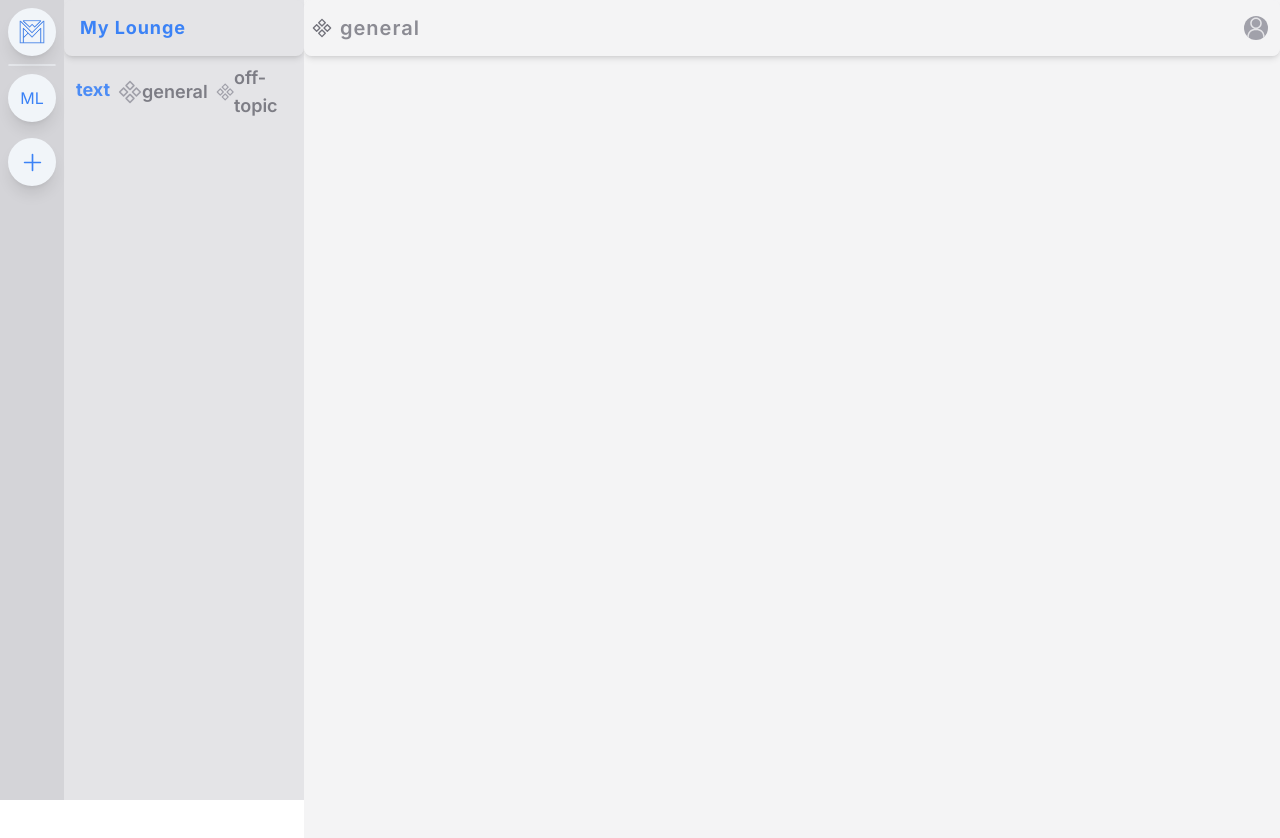
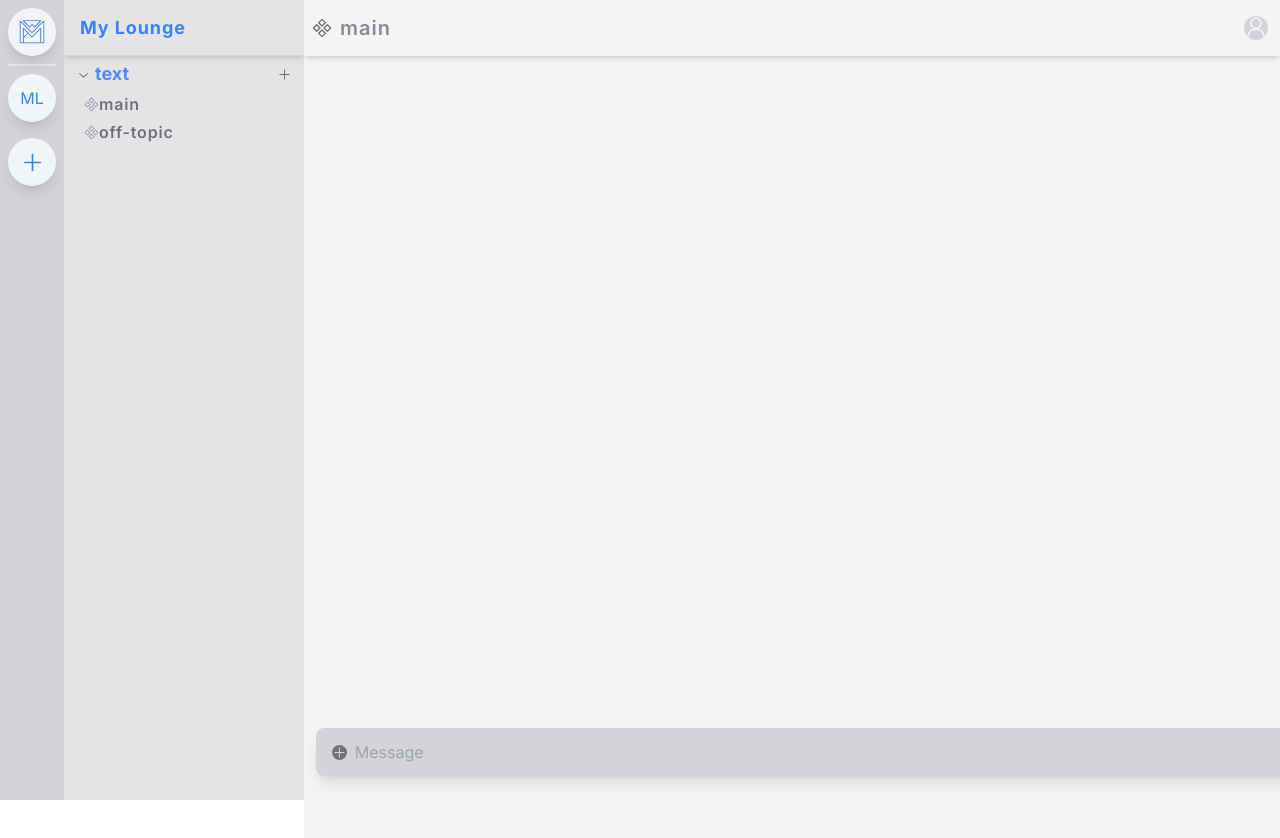
Before and after one commit to SiriM125/CS157C-team10, a Next.js app in the folder mawls/: page /Lounge in a window 1280 px wide. Shown: the top 838 px of the page. Built offline with nearby package versions, Linux system fonts and the light colour scheme.

Commit message:
General Layout of Lounge

```diff
--- a/mawls/app/Lounge/components/ChannelContent.tsx
+++ b/mawls/app/Lounge/components/ChannelContent.tsx
@@ -1,12 +1,25 @@
 import NavbarContent from "./NavbarContent";
+import { PlusIcon } from "@radix-ui/react-icons";
 
+function MessageBar() {
+  return (
+    <div className="flex flex-row items-center justify-between fixed w-full bottom-6 rounded-lg shadow-lg bg-zinc-300 px-4 h-12">
+      <PlusIcon scale={18} className="bg-zinc-500 text-zinc-300 rounded-3xl"/>
+      <input
+        type="text"
+        placeholder="Message"
+        className="w-full bg-transparent outline-none ml-0 mr-auto px-2 text-zinc-700 cursor-text"
+      />
+    </div>
+  );
+}
 
-export default function ChannelContent (){
+export default function ChannelContent() {
   return (
     <div className=" flex-grow bg-zinc-100 m-0 ml-76 h-full overflow-hidden">
       <NavbarContent />
-            <div className="flex flex-col items-center h-screen w-full mt-0 ml-0 mx-auto px-0 pb-12">
-
+      <div className="flex flex-grow items-center h-screen w-full mt-0 ml-0 mx-auto px-3 pb-12">
+        <MessageBar />
       </div>
     </div>
   );
--- a/mawls/app/Lounge/components/Channels.tsx
+++ b/mawls/app/Lounge/components/Channels.tsx
@@ -4,6 +4,7 @@ import {
   ChevronDownIcon,
   PlusIcon,
   Component1Icon,
+  ChevronRightIcon,
 } from "@radix-ui/react-icons";
 import { ScrollArea } from "@/components/ui/scroll-area";
 import React, { useState } from "react";
@@ -17,13 +18,17 @@ interface ChannelTabProps {
   channel: string;
 }
 
+interface ChevronProps {
+  expanded: boolean;
+}
+
 const ChannelTab = ({ channel }: ChannelTabProps) => {
   return (
-    <div className="flex flex-row items-center justify-evenly mt-1 mr-auto ml-2 transition duration-300 ease-in-out cursor-pointer">
-      <Component1Icon height={24} width={24} className="text-zinc-400" />
-      <h5 className="text-zinc-500 text-opacity-90 text-lg font-semibold cursor-default">
+    <div className="flex flex-row items-center justify-evenly mt-1 mr-auto ml-2 transition duration-300 ease-in-out">
+      <Component1Icon scale={24} className="text-zinc-400" />
+      <div className="text-zinc-500 font-semibold tracking-wider mr-auto transition duration-300 ease-in-out cursor-pointer hover:text-blue-400 unselectable">
         {channel}
-      </h5>
+      </div>
     </div>
   );
 };
@@ -36,15 +41,17 @@ const ChannelGroup = ({ channelGroup, channels }: ChannelGroupProps) => {
         onClick={() => setExpanded(!expanded)}
         className="flex flex-row items-center justify-evenly mx-0 text-zinc-500 cursor-pointer"
       >
+        <ChevronIcon expanded={expanded}/>
         <h5
           className={
-            expanded ? "text-blue-500 text-opacity-90 text-lg font-bold" : "text-zinc"
+            expanded ? "text-blue-500 text-opacity-90 text-lg font-bold unselectable" : "text-zinc-500 text-opacity-90 text-lg font-semibold unselectable cursor-default"
           }
         >
           {channelGroup}
         </h5>
+        <PlusIcon scale={12} className="text-zinc-500 my-auto ml-auto"/>
+        </div>
         {expanded && channels && channels.map((channel) => <ChannelTab channel={channel} />)}
-      </div>
     </div>
   );
 };
@@ -52,19 +59,26 @@ const ChannelGroup = ({ channelGroup, channels }: ChannelGroupProps) => {
 export default function Channels() {
   return (
     <div className="w-60 h-screen m-0 ml-16 bg-zinc-200 overflow-hidden">
-      <div className="flex items-center justify-center h-14 m-0 p-0 shadow-md rounded-lg bg-zinc-200">
-        <div className="text-lg tracking-wider font-bold text-blue-500 mr-auto ml-4 my-auto align-middle">
+      <div className="flex items-center justify-center h-14 m-0 p-0 shadow-md bg-zinc-200 border-b border-zinc-300">
+        <div className="text-lg tracking-wider font-bold text-blue-500 mr-auto ml-4 my-auto align-middle unselectable">
           My Lounge
         </div>
       </div>
-      <ScrollArea>
         <div className="flex flex-col items-center justify-start p-1 m-0">
           <ChannelGroup
             channelGroup="text"
-            channels={["general", "off-topic"]}
+            channels={["main", "off-topic"]}
           />
         </div>
-      </ScrollArea>
     </div>
   );
 }
+
+const ChevronIcon = ({expanded}:ChevronProps) => {
+  const chevClass = 'text-zinc-500 my-auto mr-1'
+  return expanded ? (
+    <ChevronDownIcon scale={14} className={chevClass}/>
+  ) : (
+    <ChevronRightIcon scale={14} className={chevClass}/>
+  );
+}
--- a/mawls/app/Lounge/components/NavbarContent.tsx
+++ b/mawls/app/Lounge/components/NavbarContent.tsx
@@ -1,21 +1,41 @@
 import { PersonIcon, FrameIcon, Component1Icon } from "@radix-ui/react-icons";
+import {
+  DropdownMenu,
+  DropdownMenuContent,
+  DropdownMenuItem,
+  DropdownMenuLabel,
+  DropdownMenuSeparator,
+  DropdownMenuTrigger,
+} from "@/components/ui/dropdown-menu";
 
 export default function NavbarContent() {
   return (
-    <div className="flex flex-row items-center justify-evenly bg-zinc-100 bg-opacity-90 w-full h-14 m-0 shadow-md rounded-lg">
+    <div className="flex flex-row items-center justify-evenly bg-zinc-100 bg-opacity-90 w-full h-14 m-0 shadow-md border-b border-zinc-100">
       <Component1Icon
         height={20}
         width={20}
         className="tracking-wider font-semibold text-zinc-500 ml-2 my-auto"
       />
-      <div className="text-xl text-zinc-500 tracking-wider font-semibold text-opacity-80 mr-auto ml-2 my-auto">
-        general
+      <div className="text-xl text-zinc-500 tracking-wider font-semibold text-opacity-80 mr-auto ml-2 my-auto unselectable">
+        main
       </div>
-      <PersonIcon
-        height={24}
-        width={24}
-        className="bg-zinc-400 text-zinc-200 mr-3 ml-4 transition duration-300 ease-in-out hover:text-blue-500 cursor-pointer rounded-3xl"
-      />
+      <DropdownMenu>
+        <DropdownMenuTrigger>
+          <PersonIcon
+            height={24}
+            width={24}
+            className="bg-zinc-300 text-zinc-100 mr-3 ml-4 transition duration-300 ease-in-out hover:text-blue-500 cursor-pointer rounded-3xl"
+          />
+        </DropdownMenuTrigger>
+        <DropdownMenuContent>
+          <DropdownMenuLabel className="text-blue-500">My Account</DropdownMenuLabel>
+          <DropdownMenuSeparator/>
+          <DropdownMenuItem>Profile</DropdownMenuItem>
+          <DropdownMenuItem>Settings</DropdownMenuItem>
+          <DropdownMenuSeparator/>
+          <DropdownMenuItem>Logout</DropdownMenuItem>
+        </DropdownMenuContent>
+      </DropdownMenu>
     </div>
   );
 }
--- a/mawls/app/Lounge/components/SideBar.tsx
+++ b/mawls/app/Lounge/components/SideBar.tsx
@@ -15,7 +15,7 @@ const DMIcon = () => {
         alt="DM"
         className="text-white"
       />
-      <span className="lounge-tooltip group-hover:scale-100">
+      <span className="lounge-tooltip group-hover:scale-100 unselectable">
         Direct Messages
       </span>
     </div>
@@ -37,9 +37,9 @@ function LoungeIcon({ name }: IconProps) {
     .map((word) => word.charAt(0)) // Extract the first character of each word
     .join(""); // Join the extracted characters together
   return (
-    <div className="lounge-icon group">
+    <div className="lounge-icon group unselectable">
       {abbreviatedName}
-      <span className="lounge-tooltip group-hover:scale-100">{name}</span>
+      <span className="lounge-tooltip group-hover:scale-100 unselectable">{name}</span>
     </div>
   );
 }
--- a/mawls/app/globals.css
+++ b/mawls/app/globals.css
@@ -22,12 +22,20 @@
     text-white bg-gray-900
     text-xs font-bold
     transition-all duration-100 scale-0 origin-left;
+    z-index: 100;
   }
 
   .lounge-hr {
     @apply bg-gray-200
     border border-gray-200 rounded-full
     mx-2;
+  }
+
+  .unselectable{
+    -webkit-user-select: none;
+    -moz-user-select: none;
+    -ms-user-select: none;
+    -user-select: none;
   }
 }
 
```
Lines whose indentation alone changed are shown as unchanged.
